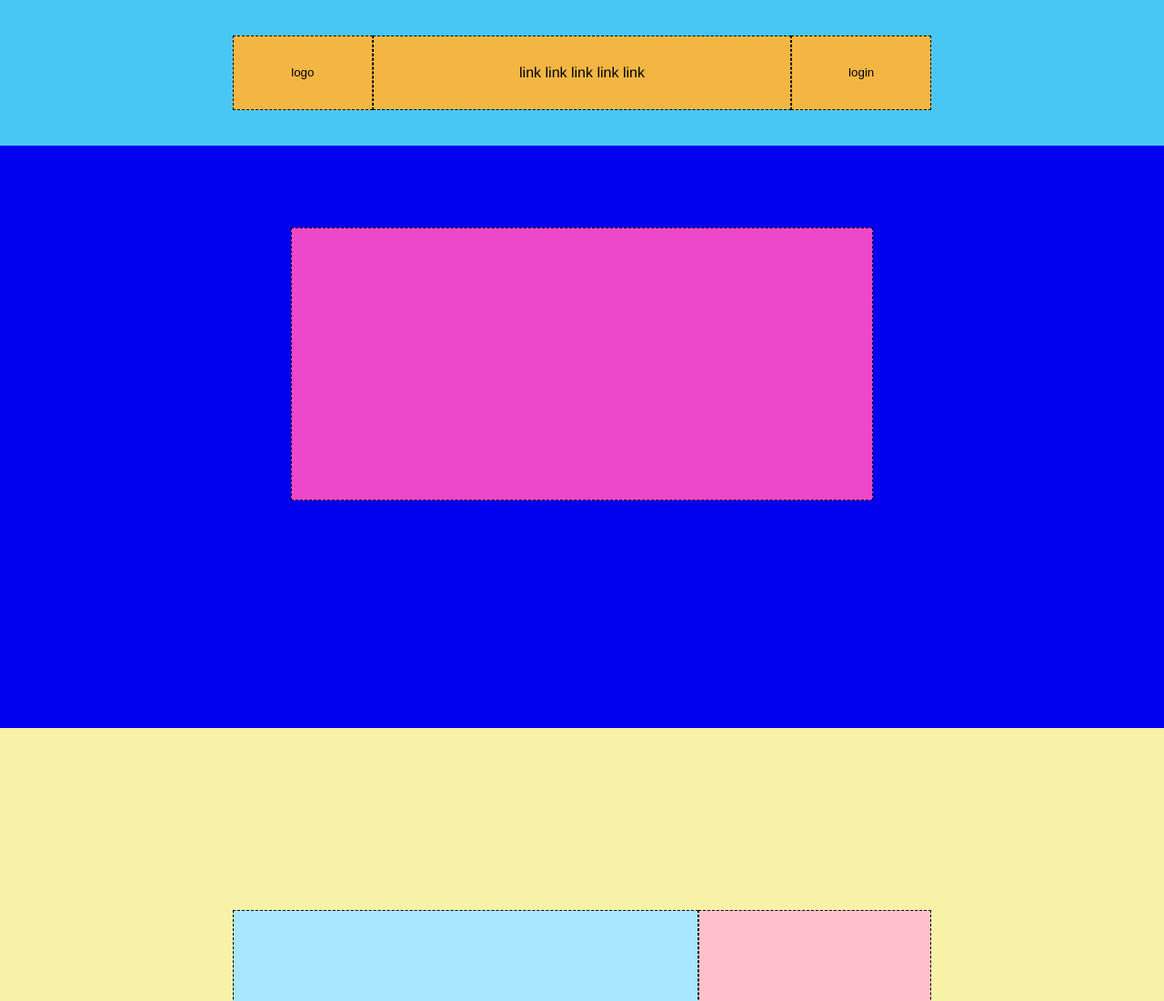
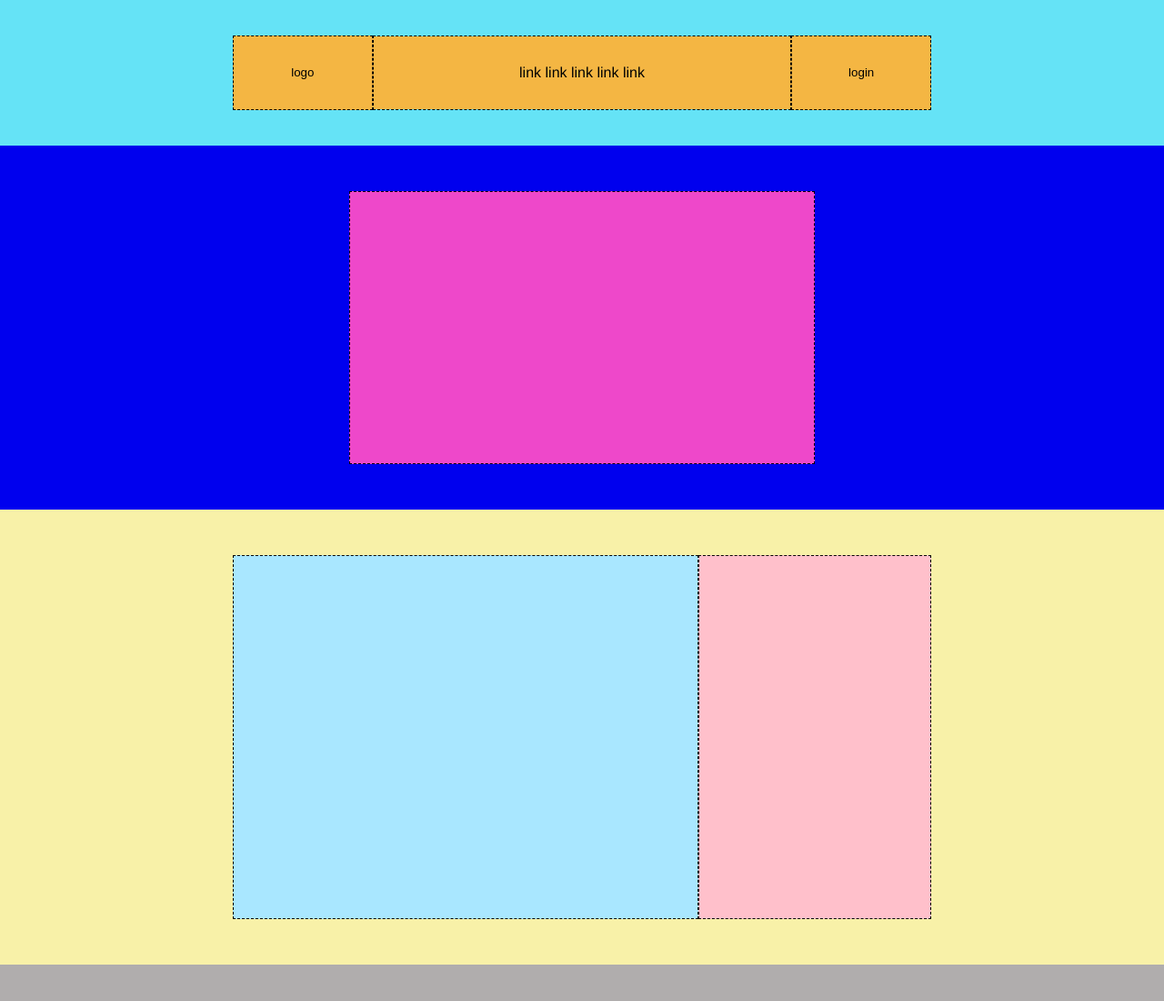
Before and after one commit to PaoloPilati/htmlcss-struttura-discord, a plain HTML site: page index.html in a window 1280 px wide. Shown: the top 1100 px of the page at 91% size. Drawn offline with Linux system fonts and the light colour scheme.

Commit message:
Aggiustamento altezza sezioni + rimozione header fixed

```diff
--- a/CSS/style.css
+++ b/CSS/style.css
@@ -15,8 +15,6 @@ header {
     background-color: #52e0f5e3;
     height: 160px;
     width: 100vw;
-    position: fixed;
-    top: 0;
 }
 
 footer {
@@ -64,7 +62,7 @@ nav ul li a {
 
 .fs1-child {
     height: 300px;
-    flex-basis: 50%;
+    flex-basis: 40%;
     background-color: #ee48ca;
 }
 
@@ -87,7 +85,7 @@ nav ul li a {
 }
 
 .sec-height {
-    height: 800px;
+    height: 500px;
 }
 
 .divflex-height {
@@ -108,6 +106,7 @@ nav ul li a {
 
 .bkg-blue {
     background-color: #0000ee;
+    height: 400px;
 }
 
 .bkg-lightblue {
```
